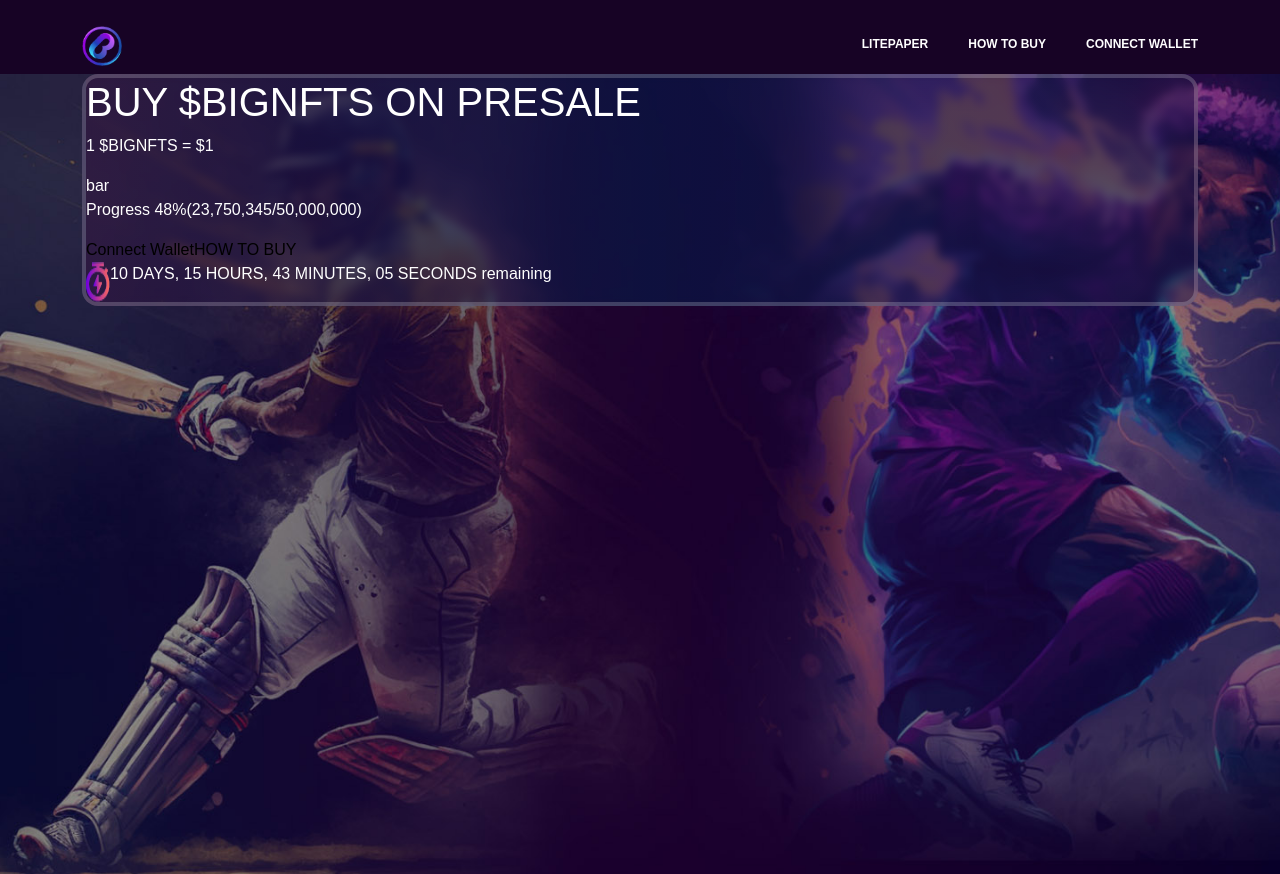
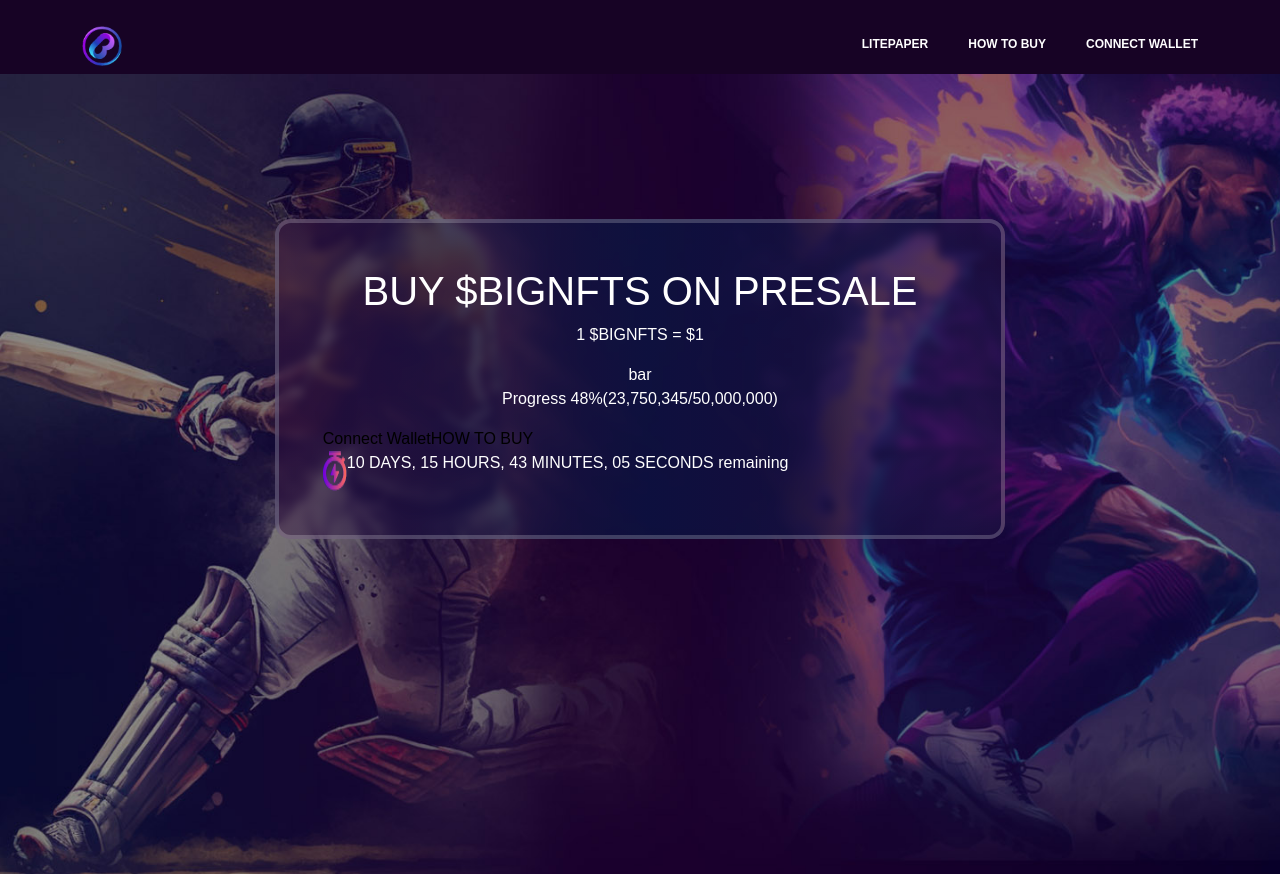
Before and after one commit to noorshanu/bignft, a React (Create React App) app: page / in a window 1280 px wide. Built offline with nearby package versions, Linux system fonts and the light colour scheme.

Commit message:
Update Hero.css

```diff
--- a/src/Components/Hero/Hero.css
+++ b/src/Components/Hero/Hero.css
@@ -3,6 +3,13 @@
   height: 100vh;
   background-repeat: no-repeat;
   background-size: cover;
+}
+.card-box{
+    margin: auto;
+    max-width: 730px;
+    width: 100%;
+    height: auto;
+    padding-top: 13%;
 }
 .card-content {
   backdrop-filter: blur(5px);
@@ -13,6 +20,7 @@
     rgba(35, 20, 68, 0.5) 100%
   );
   border: 4px solid rgba(255, 255, 255, 0.2);
-
+    text-align: center;
   border-radius: 16px;
+  padding: 6%;
 }
```
